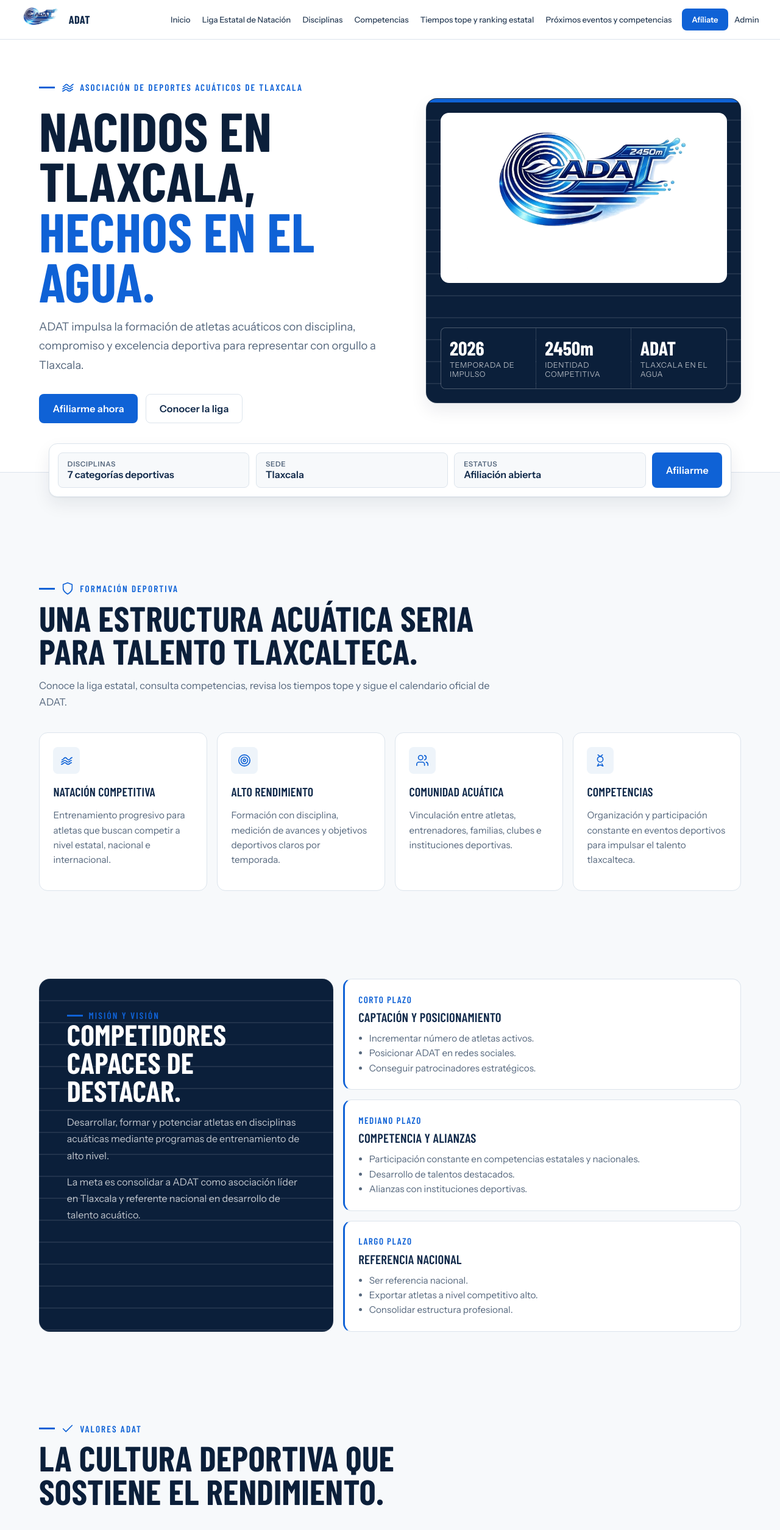
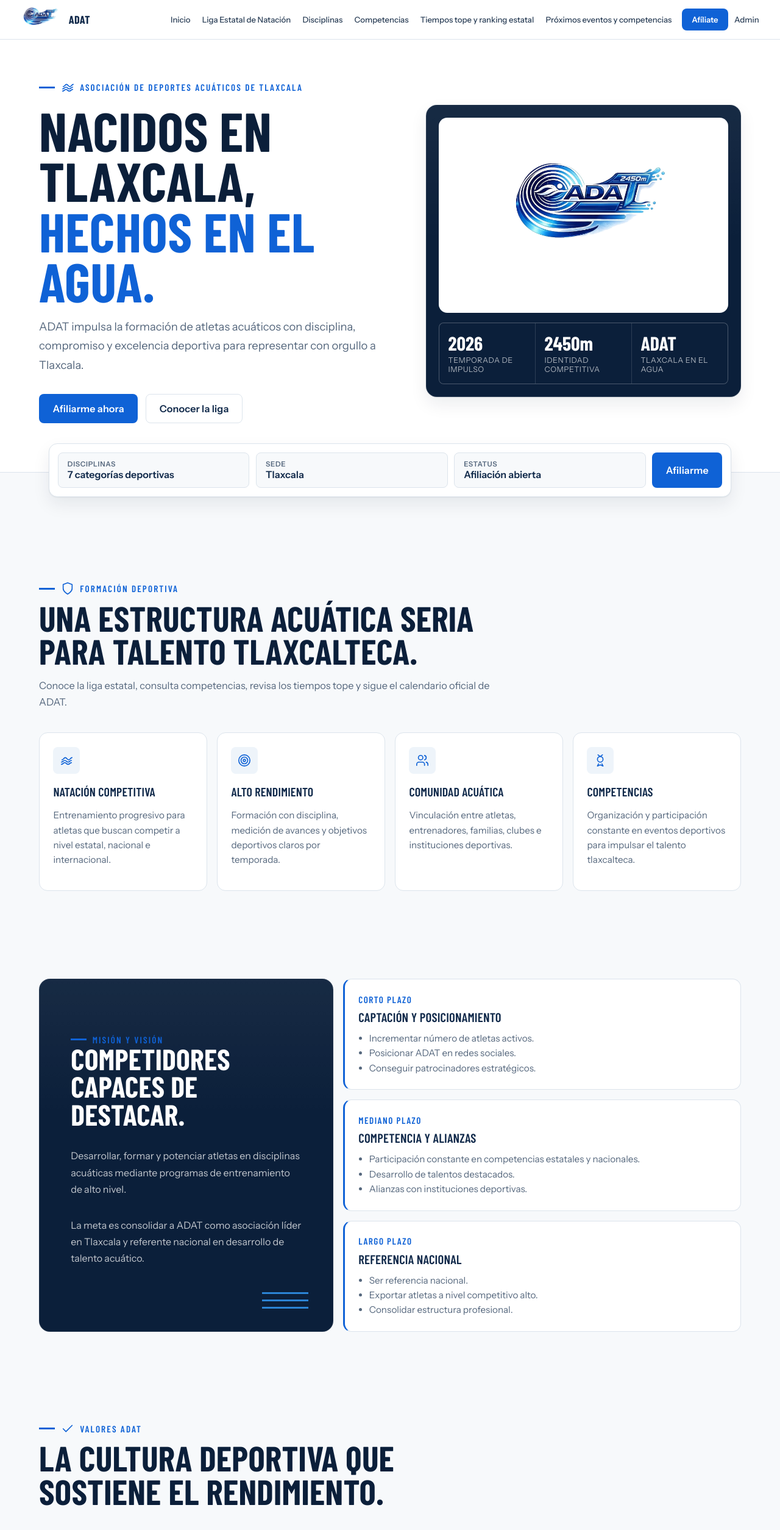
Before and after one commit to Tavolordk/adat-nextjs-mvp-prisma6-fix, a Next.js app in the folder adat-nextjs-mvp/: page / in a window 1280 px wide. Shown: the top 2509 px of the page at 61% size. Built offline with nearby package versions, Linux system fonts and the light colour scheme.

Commit message:
mejorado diseño

```diff
--- a/adat-nextjs-mvp/src/app/globals.css
+++ b/adat-nextjs-mvp/src/app/globals.css
@@ -45,11 +45,18 @@
   --font-display: "Barlow Condensed", "Arial Narrow", sans-serif;
   --font-body: "Instrument Sans", "Segoe UI", system-ui, sans-serif;
 
-  /* Firma: carriles de alberca sobre paneles oscuros */
-  --lanes: repeating-linear-gradient(
+  /* Paneles oscuros: profundidad tonal muy sutil (sin patrón) */
+  --lanes: linear-gradient(
     180deg,
-    transparent 0 34px,
-    rgba(255, 255, 255, 0.09) 34px 36px
+    rgba(255, 255, 255, 0.05),
+    rgba(255, 255, 255, 0) 220px
+  );
+
+  /* Firma: glifo de tres carriles, discreto, en esquina */
+  --lane-glyph: repeating-linear-gradient(
+    180deg,
+    rgba(47, 143, 230, 0.9) 0 3px,
+    transparent 3px 12px
   );
 }
 
@@ -305,8 +312,8 @@ button,
 /* Panel del hero: bloque marino con carriles de alberca */
 .hero-card {
   border-radius: var(--radius-lg);
-  padding: 1.4rem;
-  min-height: 500px;
+  padding: 1.25rem;
+  min-height: 0;
   background: var(--marino-2);
   background-image: var(--lanes);
   box-shadow: var(--shadow);
@@ -315,27 +322,24 @@ button,
   border: 1px solid rgba(255, 255, 255, 0.08);
   display: flex;
   flex-direction: column;
-  justify-content: space-between;
+  gap: 1rem;
 }
 .hero-card::before {
-  content: "";
-  position: absolute;
-  left: 0;
-  right: 0;
-  top: 0;
-  height: 6px;
-  border: 0;
-  border-radius: 0;
-  background: var(--blue);
+  content: none;
 }
 .hero-card .logo-panel {
   position: relative;
   z-index: 1;
+  flex: 1;
+  min-height: 320px;
   background: white;
   border-radius: var(--radius);
-  padding: 1.5rem;
+  padding: 2rem;
   display: grid;
   place-items: center;
+}
+.logo-panel img {
+  max-width: min(360px, 82%);
 }
 .logo-panel img {
   filter: none;
@@ -343,7 +347,7 @@ button,
 .stat-strip {
   position: relative;
   z-index: 1;
-  margin-top: 1rem;
+  margin-top: 0;
   display: grid;
   grid-template-columns: repeat(3, 1fr);
   gap: 1px;
@@ -502,13 +506,28 @@ button,
   align-items: stretch;
 }
 .blue-panel {
+  position: relative;
+  display: flex;
+  flex-direction: column;
+  justify-content: center;
+  overflow: hidden;
   border-radius: var(--radius-lg);
-  padding: clamp(1.6rem, 4vw, 2.8rem);
+  padding: clamp(1.75rem, 4vw, 3.25rem);
   color: white;
   background: var(--marino-2);
   background-image: var(--lanes);
   border: 1px solid rgba(255, 255, 255, 0.08);
   box-shadow: none;
+}
+.blue-panel::after {
+  content: "";
+  position: absolute;
+  right: clamp(1.5rem, 4vw, 2.5rem);
+  bottom: clamp(1.4rem, 4vw, 2.25rem);
+  width: 76px;
+  height: 28px;
+  background: var(--lane-glyph);
+  pointer-events: none;
 }
 .blue-panel h2 {
   font-size: clamp(1.9rem, 4vw, 3rem);
@@ -557,9 +576,11 @@ button,
 /* ---------- CTA ---------- */
 
 .cta-section {
+  position: relative;
   margin: 4rem clamp(1rem, 5vw, 5rem) 5rem;
   border-radius: var(--radius-lg);
-  padding: clamp(1.75rem, 5vw, 3.5rem);
+  padding: clamp(2rem, 5vw, 3.5rem);
+  padding-left: clamp(2.25rem, 5vw, 4rem);
   display: grid;
   grid-template-columns: 1fr auto;
   align-items: center;
@@ -568,8 +589,17 @@ button,
   background: var(--marino-2);
   background-image: var(--lanes);
   border: 1px solid rgba(255, 255, 255, 0.08);
-  border-top: 6px solid var(--blue);
+  overflow: hidden;
   box-shadow: var(--shadow);
+}
+.cta-section::before {
+  content: "";
+  position: absolute;
+  left: 0;
+  top: clamp(1.75rem, 5vw, 3rem);
+  bottom: clamp(1.75rem, 5vw, 3rem);
+  width: 4px;
+  background: var(--blue);
 }
 .cta-section h2 {
   margin: 0 0 0.7rem;
@@ -1029,7 +1059,6 @@ tbody tr:hover td {
   overflow: hidden;
   background: var(--marino-2);
   border: 1px solid rgba(255, 255, 255, 0.08);
-  border-top: 6px solid var(--blue);
   box-shadow: var(--shadow-soft);
 }
 .page-hero-water::before {
@@ -1041,7 +1070,17 @@ tbody tr:hover td {
   border-radius: 0;
 }
 .page-hero-water::after {
-  content: none;
+  content: "";
+  position: absolute;
+  left: 1.5rem;
+  right: 1.5rem;
+  top: 1.35rem;
+  height: 3px;
+  border: 0;
+  border-radius: 0;
+  width: auto;
+  bottom: auto;
+  background: var(--blue);
 }
 .page-hero-water span {
   position: absolute;
```
